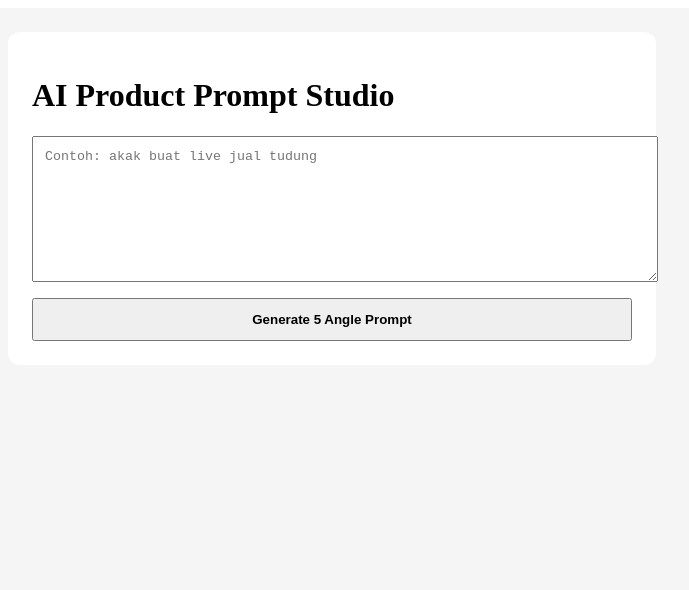
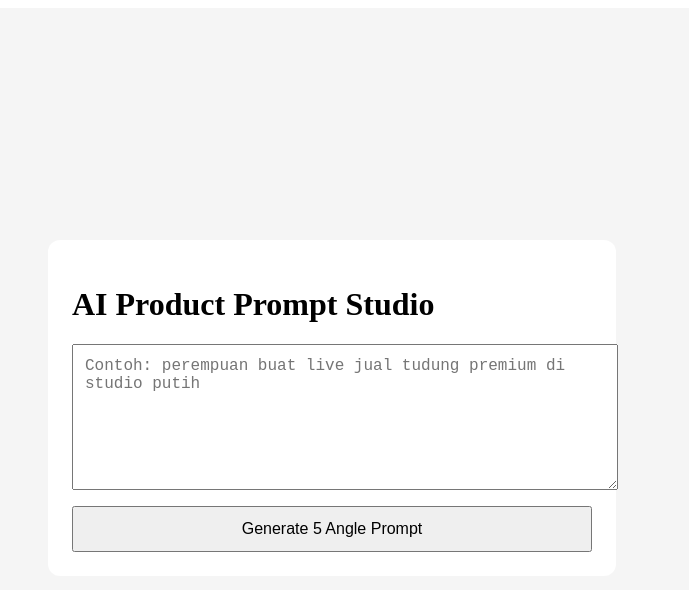
Before and after one commit to hatehero/ai-product-studio, a Next.js app: page / in a window 1280 px wide. Shown: the top 590 px of the page, without its empty margins (308-997 px from the left). Built offline with nearby package versions, Linux system fonts and the light colour scheme.

Commit message:
Refactor prompt handling in Home component

```diff
--- a/pages/index.tsx
+++ b/pages/index.tsx
@@ -1,68 +1,93 @@
 import { useState } from "react";
 
 export default function Home() {
-  const [idea, setIdea] = useState("");
+  const [prompt, setPrompt] = useState("");
   const [result, setResult] = useState("");
+  const [error, setError] = useState("");
   const [loading, setLoading] = useState(false);
-  const [error, setError] = useState("");
 
-  const generatePrompt = async () => {
-    setLoading(true);
+  async function generate() {
     setError("");
     setResult("");
+
+    const cleanPrompt = prompt.trim();
+    if (!cleanPrompt) {
+      setError("Prompt kosong");
+      return;
+    }
+
+    setLoading(true);
 
     try {
       const res = await fetch("/api/prompt", {
         method: "POST",
-        headers: { "Content-Type": "application/json" },
-        body: JSON.stringify({ idea }),
+        headers: {
+          "Content-Type": "application/json",
+        },
+        body: JSON.stringify({
+          prompt: cleanPrompt, // 🔴 INI PENTING
+        }),
       });
 
       const data = await res.json();
 
       if (!res.ok) {
-        throw new Error(data.error || "Gagal generate");
+        setError(data.error || "Ralat tidak diketahui");
+      } else {
+        setResult(data.result);
       }
-
-      setResult(data.result);
-    } catch (err: any) {
-      setError(err.message);
+    } catch (e) {
+      setError("Gagal hubungi server");
     } finally {
       setLoading(false);
     }
-  };
+  }
 
   return (
-    <div style={{ minHeight: "100vh", padding: 24, background: "#f5f5f5" }}>
+    <div
+      style={{
+        minHeight: "100vh",
+        display: "flex",
+        justifyContent: "center",
+        alignItems: "center",
+        background: "#f5f5f5",
+      }}
+    >
       <div
         style={{
-          maxWidth: 600,
-          margin: "0 auto",
           background: "#fff",
           padding: 24,
           borderRadius: 12,
+          width: "100%",
+          maxWidth: 520,
         }}
       >
         <h1>AI Product Prompt Studio</h1>
 
         <textarea
-          placeholder="Contoh: akak buat live jual tudung"
-          value={idea}
-          onChange={(e) => setIdea(e.target.value)}
-          style={{ width: "100%", height: 120, padding: 12 }}
+          value={prompt}
+          onChange={(e) => setPrompt(e.target.value)}
+          placeholder="Contoh: perempuan buat live jual tudung premium di studio putih"
+          style={{
+            width: "100%",
+            minHeight: 120,
+            padding: 12,
+            fontSize: 16,
+          }}
         />
 
         <button
-          onClick={generatePrompt}
+          onClick={generate}
           disabled={loading}
           style={{
             marginTop: 12,
             width: "100%",
             padding: 12,
-            fontWeight: "bold",
+            fontSize: 16,
+            cursor: "pointer",
           }}
         >
-          {loading ? "Generate..." : "Generate 5 Angle Prompt"}
+          {loading ? "Menjana..." : "Generate 5 Angle Prompt"}
         </button>
 
         {error && (
@@ -74,9 +99,8 @@ export default function Home() {
             style={{
               marginTop: 16,
               whiteSpace: "pre-wrap",
-              background: "#eee",
+              background: "#fafafa",
               padding: 12,
-              borderRadius: 8,
             }}
           >
             {result}
```
